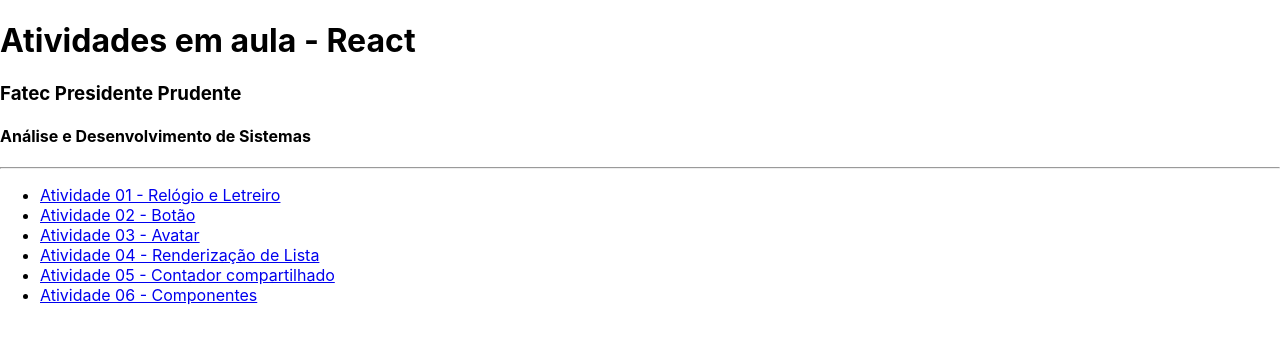
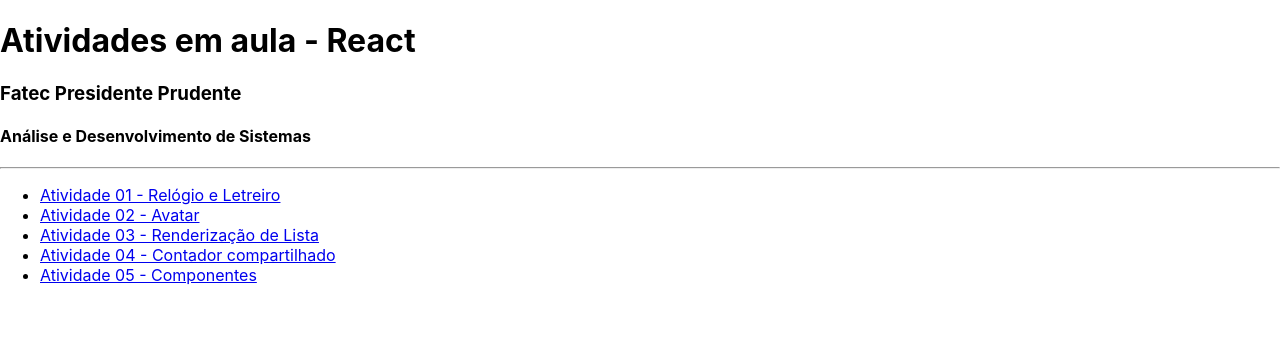
Before and after one commit to rogermsouza/engReact, a React (Create React App) app: page / in a window 1280 px wide. Shown: the top 342 px of the page. Built offline with nearby package versions, Linux system fonts and the light colour scheme.

Commit message:
Atividade Contador de pessoas

```diff
--- a/src/Home.js
+++ b/src/Home.js
@@ -14,20 +14,17 @@ const Home = () => {
                         <Link to="/Atv01">Atividade 01 - Relógio e Letreiro</Link>
                     </li>
                     <li>
-                        <Link to="/Atv02">Atividade 02 - Botão</Link>
+                        <Link to="/Atv03">Atividade 02 - Avatar</Link>
                     </li>
                     <li>
-                        <Link to="/Atv03">Atividade 03 - Avatar</Link>
-                    </li>
-                    <li>
-                        <Link to="/Atv04">Atividade 04 - Renderização de Lista</Link>
+                        <Link to="/Atv04">Atividade 03 - Renderização de Lista</Link>
                     </li>
 
                     <li>
-                        <Link to="/Atv05">Atividade 05 - Contador compartilhado</Link>
+                        <Link to="/Atv05">Atividade 04 - Contador compartilhado</Link>
                     </li>
                     <li>
-                        <Link to="/Atv06">Atividade 06 - Componentes</Link>
+                        <Link to="/Atv06">Atividade 05 - Componentes</Link>
                     </li>
                 </ul>
             </nav>
```
